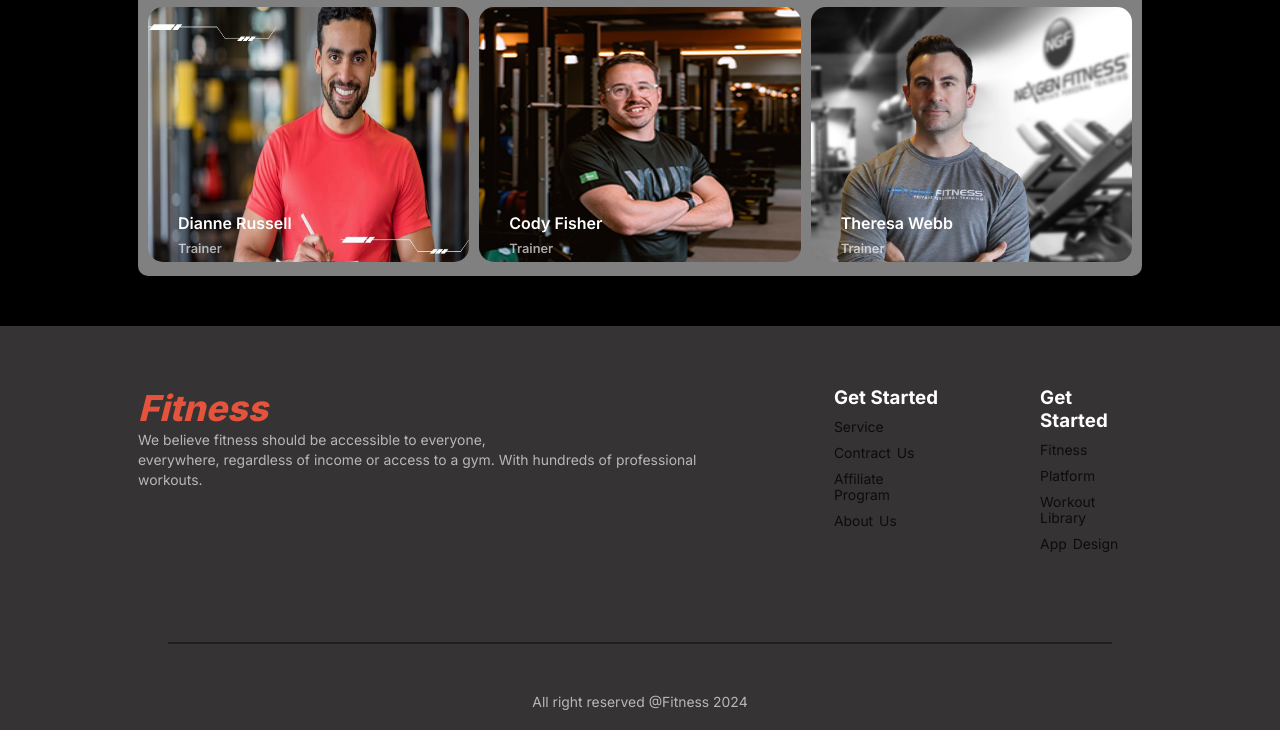
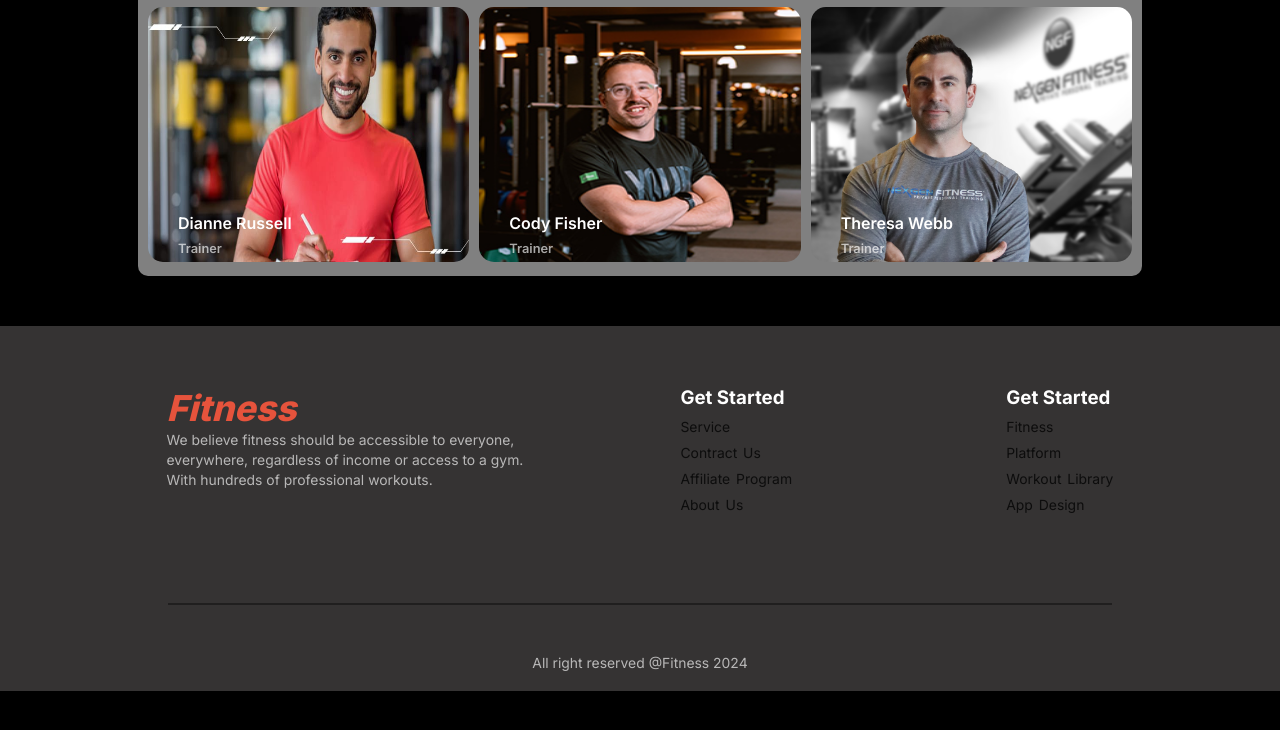
Before and after one commit to Nazmulshuvo123/my-second-assignment, a plain HTML site: page index.html in a window 1280 px wide. Shown: the part 3648-4378 px from the top of the page. After the commit the page ends 4339 px from the top, so only its background shows below. Drawn offline with Linux system fonts and the light colour scheme.

Commit message:
added some footer style

```diff
--- a/index.html
+++ b/index.html
@@ -324,7 +324,7 @@
                   <h3><span class="logo">Fitness</span></h3>
                   <p class="p-color">
                     We believe fitness should be accessible to everyone, <br>
-                    everywhere, regardless of income or access to a gym.
+                    everywhere, regardless of income or access to a gym. <br>
                     With hundreds of professional workouts.
                   </p>
                 </div>
--- a/style/style.css
+++ b/style/style.css
@@ -416,6 +416,7 @@ select {
 }
 .fitness-container {
     display: flex;
+    justify-content: space-around;
 }
 .fitness-content {
   padding: 60px 0px;
```
